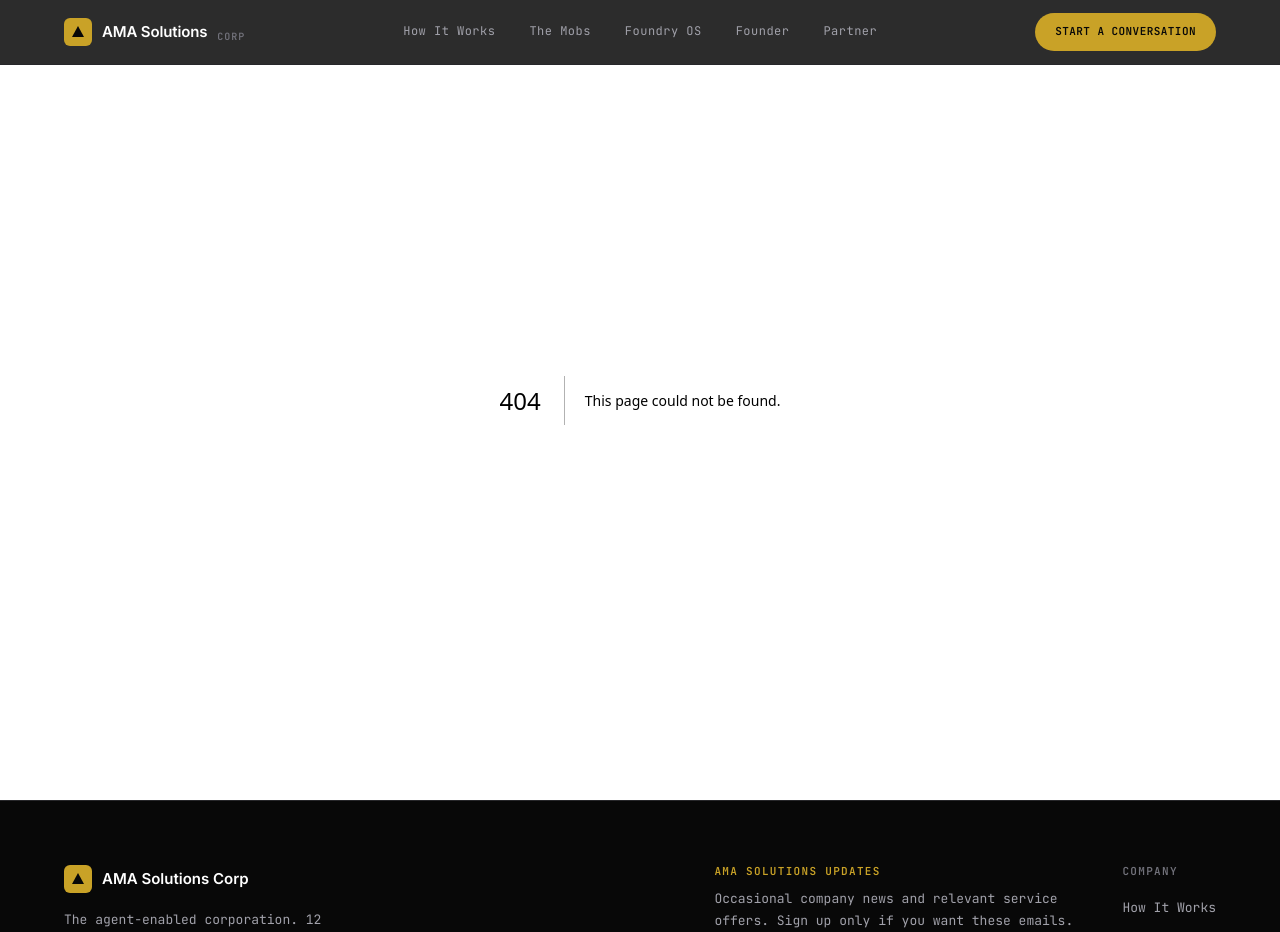
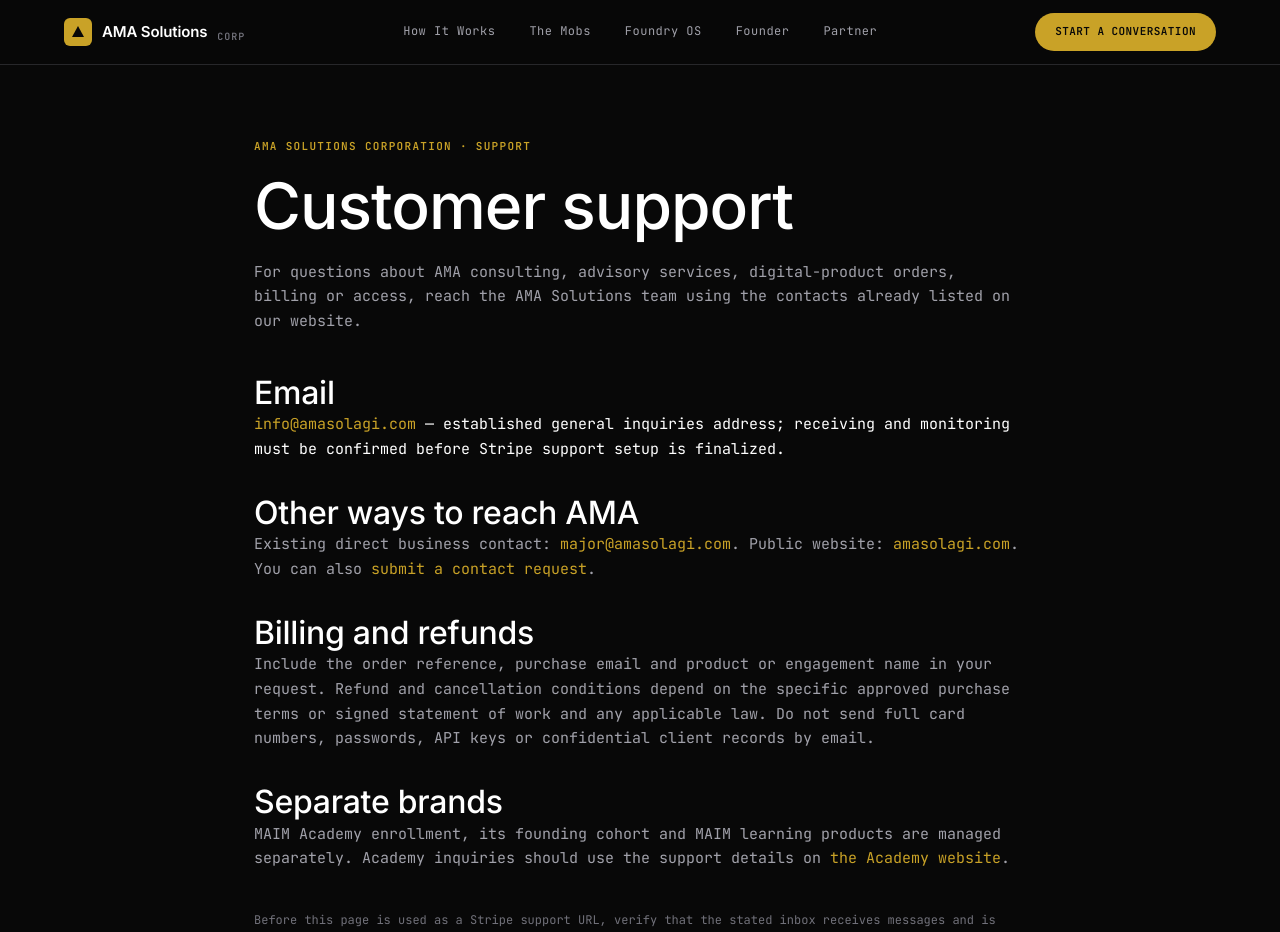
Before and after one commit to MajorDream444/amasolagi-site, a Next.js app: page /support in a window 1280 px wide. Before the commit this address had no page. Shown: the top 932 px of the page. Built offline with nearby package versions, Linux system fonts and the light colour scheme.

Commit message:
docs: prepare separate AMA Stripe legal and support pages

```diff
--- /dev/null
+++ b/src/app/support/page.tsx
@@ -0,0 +1,26 @@
+import type { Metadata } from "next";
+import Link from "next/link";
+import { pageMetadata } from "@/lib/metadata";
+
+export const metadata: Metadata = pageMetadata({
+  title: "Customer Support",
+  description: "Contact AMA Solutions Corp about consulting services, digital products, website inquiries and billing.",
+  path: "/support",
+});
+
+export default function SupportPage() {
+  return <section className="section" style={{ paddingTop: 140 }}><div className="container" style={{ maxWidth: 820 }}>
+    <p className="label-mono" style={{ color: "var(--gold)" }}>AMA Solutions Corporation · Support</p>
+    <h1 className="display-lg" style={{ margin: "20px 0" }}>Customer support</h1>
+    <p className="body-mono" style={{ color: "var(--text-secondary)" }}>For questions about AMA consulting, advisory services, digital-product orders, billing or access, reach the AMA Solutions team using the contacts already listed on our website.</p>
+    <h2 className="display-sm" style={{ marginTop: 40 }}>Email</h2>
+    <p className="body-mono"><a href="mailto:info@amasolagi.com" style={{ color: "var(--gold)" }}>info@amasolagi.com</a> — established general inquiries address; receiving and monitoring must be confirmed before Stripe support setup is finalized.</p>
+    <h2 className="display-sm" style={{ marginTop: 32 }}>Other ways to reach AMA</h2>
+    <p className="body-mono" style={{ color: "var(--text-secondary)" }}>Existing direct business contact: <a href="mailto:major@amasolagi.com" style={{ color: "var(--gold)" }}>major@amasolagi.com</a>. Public website: <a href="https://amasolagi.com" style={{ color: "var(--gold)" }}>amasolagi.com</a>. You can also <Link href="/contact" style={{ color: "var(--gold)" }}>submit a contact request</Link>.</p>
+    <h2 className="display-sm" style={{ marginTop: 32 }}>Billing and refunds</h2>
+    <p className="body-mono" style={{ color: "var(--text-secondary)" }}>Include the order reference, purchase email and product or engagement name in your request. Refund and cancellation conditions depend on the specific approved purchase terms or signed statement of work and any applicable law. Do not send full card numbers, passwords, API keys or confidential client records by email.</p>
+    <h2 className="display-sm" style={{ marginTop: 32 }}>Separate brands</h2>
+    <p className="body-mono" style={{ color: "var(--text-secondary)" }}>MAIM Academy enrollment, its founding cohort and MAIM learning products are managed separately. Academy inquiries should use the support details on <a href="https://academy.majoraimindset.com" style={{ color: "var(--gold)" }}>the Academy website</a>.</p>
+    <p className="body-mono" style={{ color: "var(--text-dim)", fontSize: 12, marginTop: 40 }}>Before this page is used as a Stripe support URL, verify that the stated inbox receives messages and is monitored.</p>
+  </div></section>;
+}
```
